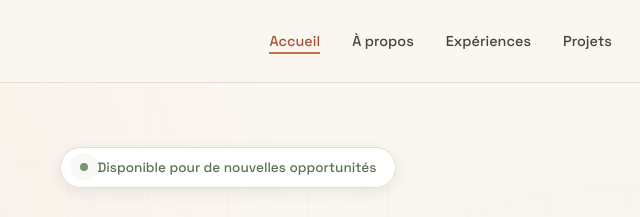
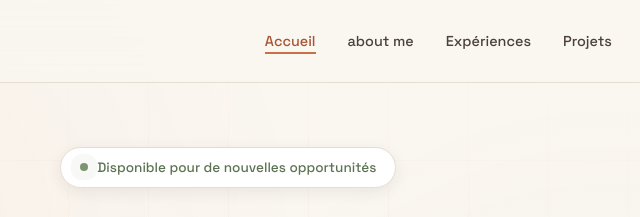
Before and after one commit to Aicha-Ft/HelloMP2ILC, a plain HTML site: page index.html in a window 1280 px wide. Shown: the top 217 px of the page, 412-1052 px from the left. Drawn offline with Linux system fonts and the light colour scheme.

Commit message:
about me

```diff
--- a/index.html
+++ b/index.html
@@ -25,7 +25,7 @@
             <a href="#" class="logo">Aicha<span>.</span></a>
             <ul class="nav-links">
                 <li><a href="#accueil">Accueil</a></li>
-                <li><a href="#apropos">À propos</a></li>
+                <li><a href="#apropos">about me </a></li>
                 <li><a href="#experiences">Expériences</a></li>
                 <li><a href="#projets">Projets</a></li>
                 <li><a href="#competences">Compétences</a></li>
```
